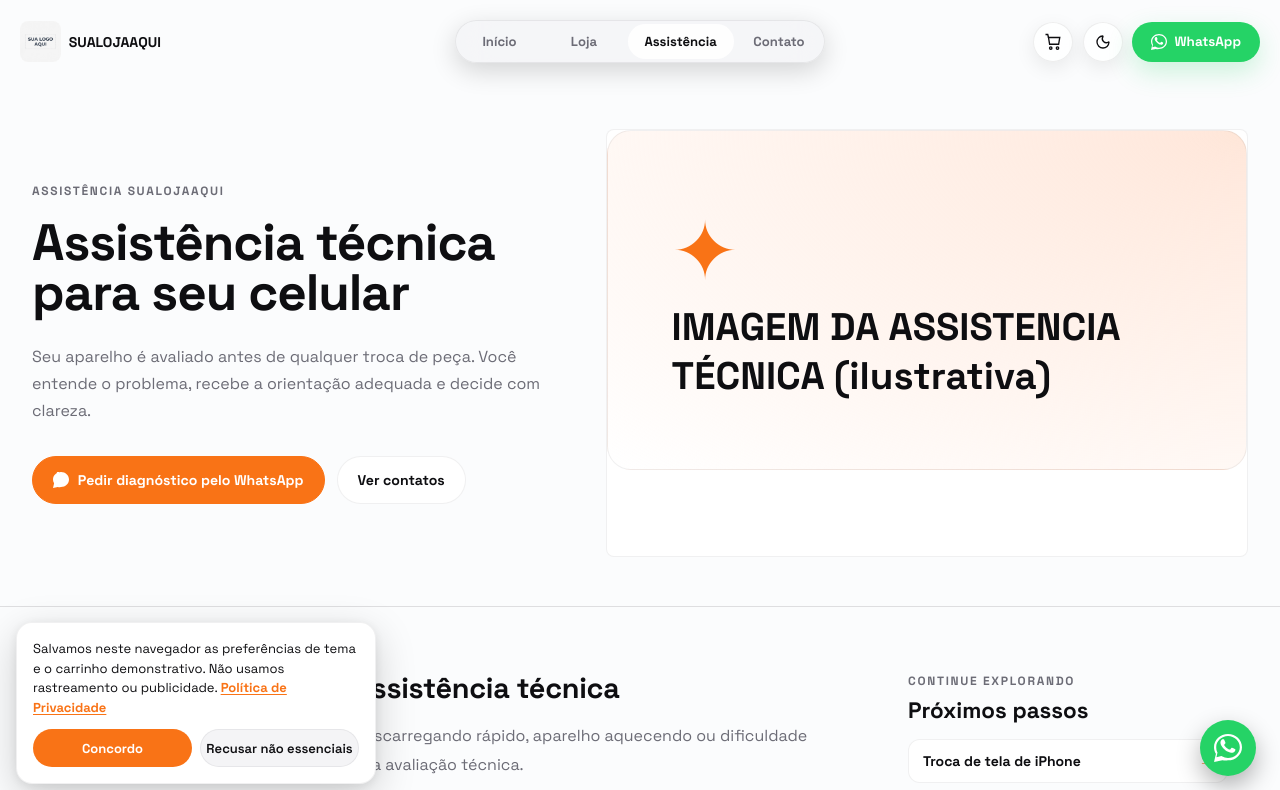
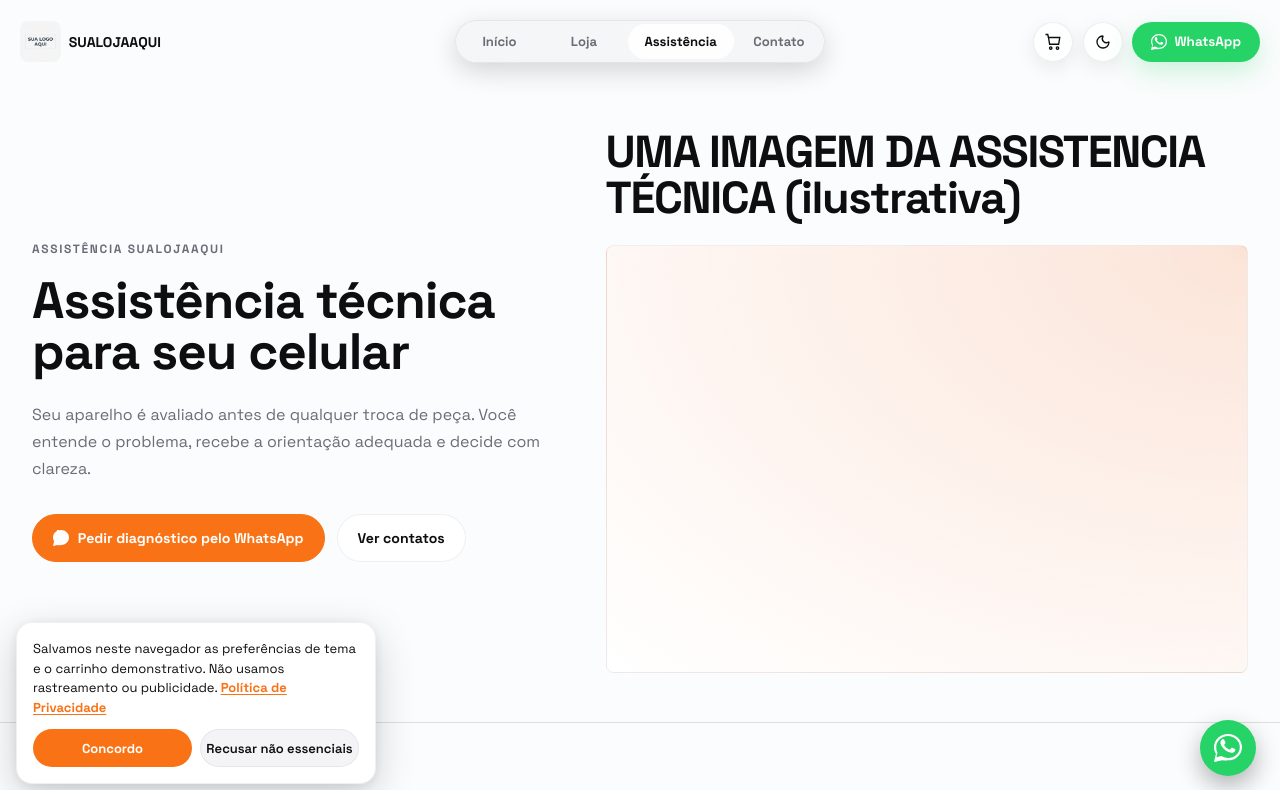
Before and after one commit to crdso/templatecelular, a React (Vite) app: page /assistencia in a window 1280 px wide. Shown: the top 790 px of the page. Built offline with nearby package versions, Linux system fonts and the light colour scheme.

Commit message:
fix: use single assistance image card with heading above

```diff
--- a/src/index.css
+++ b/src/index.css
@@ -350,7 +350,6 @@ img{display:block;max-width:100%}
 .demo-ig-stats{display:grid;grid-template-columns:repeat(3,1fr);text-align:center;border-block:1px solid var(--site-border);padding:18px 0}.demo-ig-stats strong,.demo-ig-stats small{display:block}.demo-ig-stats small{font-size:11px;color:var(--site-muted)}
 .nav-brand{min-width:0;gap:8px}.nav-brand span{font-size:clamp(12px,1.1vw,16px);white-space:nowrap}.nav-brand-logo{background:#fff;border-radius:8px;object-fit:contain}
 .cart-checkout{display:flex;justify-content:center;text-decoration:none;margin-top:14px}.cart-checkout-pending{width:100%}
-.demo-repair-visual{padding:clamp(32px,5vw,72px);background:radial-gradient(ellipse at top right,color-mix(in srgb,var(--site-orange) 18%,transparent),var(--site-panel));border:1px solid var(--site-border);border-radius:24px;min-height:340px;display:flex;flex-direction:column;justify-content:center}.demo-repair-visual span{font-size:80px;color:var(--site-orange)}.demo-repair-visual h2{font-size:clamp(28px,3vw,44px)}.demo-repair-visual p{margin:24px 0;color:var(--site-muted)}
 @media(max-width:767px){.demo-contact-grid,.units-grid{grid-template-columns:1fr}.nav-brand-logo{width:36px;height:36px}.demo-contact{padding-top:110px}.location-card{padding:24px}}
 
 @media(min-width:768px) and (max-width:1023px){.site-header-inner{grid-template-columns:minmax(0,1fr) auto auto}}
--- a/src/pages/Assistencia.css
+++ b/src/pages/Assistencia.css
@@ -6,14 +6,14 @@
 .assist-hero{
   background: transparent;
   border-bottom: 1px solid var(--site-hairline);
-  padding: 0;
+  padding: 32px 0 40px;
 }
 .assist-hero-grid{
   width: 100%;
   max-width: 1280px;
   margin: 0 auto;
   display: grid;
-  grid-template-columns: 350px;
+  grid-template-columns: minmax(0,350px);
   gap: 32px;
   padding: 0 20px;
   align-items: center;
@@ -81,16 +81,17 @@
 .assist-btn-primary:hover{ background: var(--site-orange-hover); border-color: var(--site-orange-hover); }
 .assist-btn-secondary{ background: var(--site-panel); border-color: var(--site-border); color: var(--site-text); }
 
+.assist-hero-visual{min-width:0;order:-1}
+.assist-hero-visual h2{font-size:clamp(32px,3.5vw,48px);line-height:1.03;font-weight:800;letter-spacing:-.03em;margin:0 0 24px;color:var(--site-text);overflow-wrap:anywhere}
 .assist-hero-media{
   margin: 0;
-  width: 350px;
-  height: 233.328px;
+  width: 100%;
+  height: auto;
   border-radius: 8px;
   border: 1px solid var(--site-border);
-  background: var(--site-panel);
+  background: radial-gradient(ellipse at top right,color-mix(in srgb,var(--site-orange) 18%,transparent),var(--site-panel));
   overflow: hidden;
   aspect-ratio: 3 / 2;
-  order: -1;
 }
 .assist-hero-media img{ width:100%; height:100%; object-fit:cover; object-position:50% 50%; display:block; }
 
@@ -173,7 +174,7 @@
   .assist-hero{ padding:64.88px 0 48.66px; }
   .assist-hero-grid{
     grid-template-columns:732px;
-    grid-template-rows:488px 332.891px;
+    grid-template-rows:auto auto;
     gap:48.66px;
     padding:0 32px;
   }
@@ -194,6 +195,7 @@
 
 /* ========== DESKTOP — sem JSON, estrutura HTML real copy|media lado a lado ========== */
 @media (min-width: 1024px){
+  .assist-hero-visual{order:0}
   .assist-hero{ padding:64.88px 0 48.66px; }
   .assist-hero-grid{
     grid-template-columns: minmax(0, 0.9fr) minmax(0, 1.1fr);
--- a/src/pages/Assistencia.jsx
+++ b/src/pages/Assistencia.jsx
@@ -33,9 +33,10 @@ export default function Assistencia(){
               <Link to="/contato" className="assist-btn assist-btn-secondary">Ver contatos</Link>
             </div>
           </div>
-          <figure className="assist-hero-media">
-            <div className="demo-repair-visual"><span aria-hidden="true">✦</span><h2>IMAGEM DA ASSISTENCIA TÉCNICA (ilustrativa)</h2></div>
-          </figure>
+          <div className="assist-hero-visual">
+            <h2>UMA IMAGEM DA ASSISTENCIA TÉCNICA (ilustrativa)</h2>
+            <figure className="assist-hero-media" aria-label="Espaço para imagem ilustrativa da assistência técnica" />
+          </div>
         </div>
       </section>
 
```
